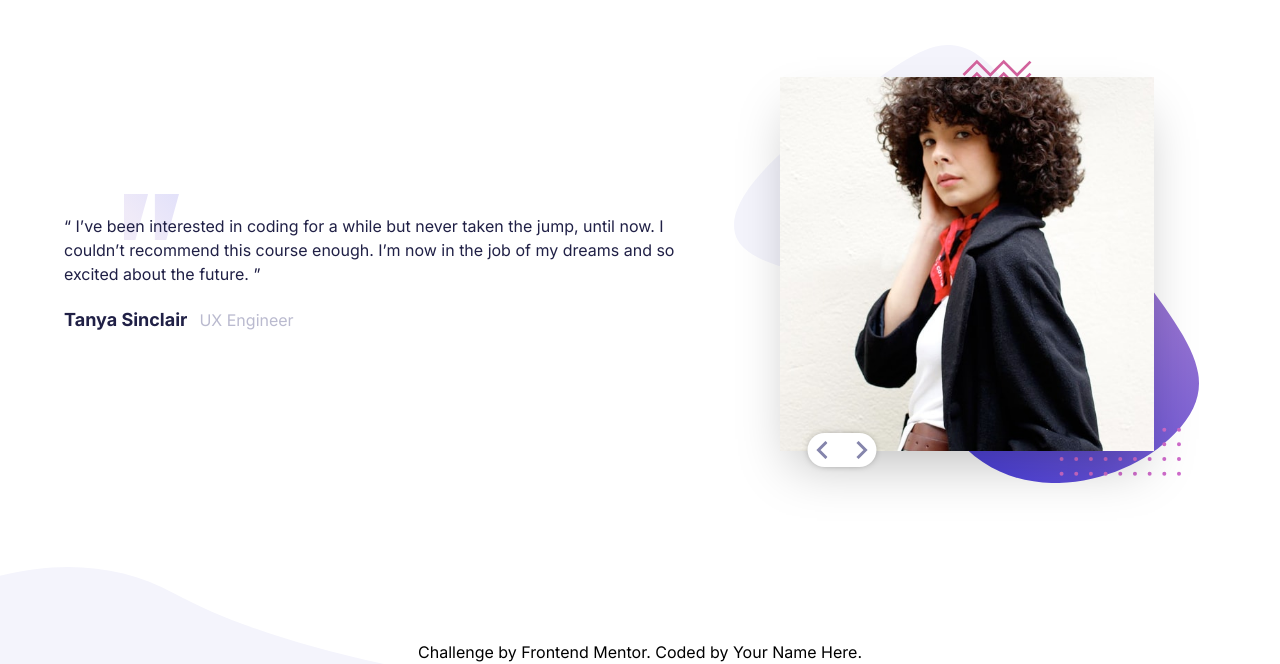
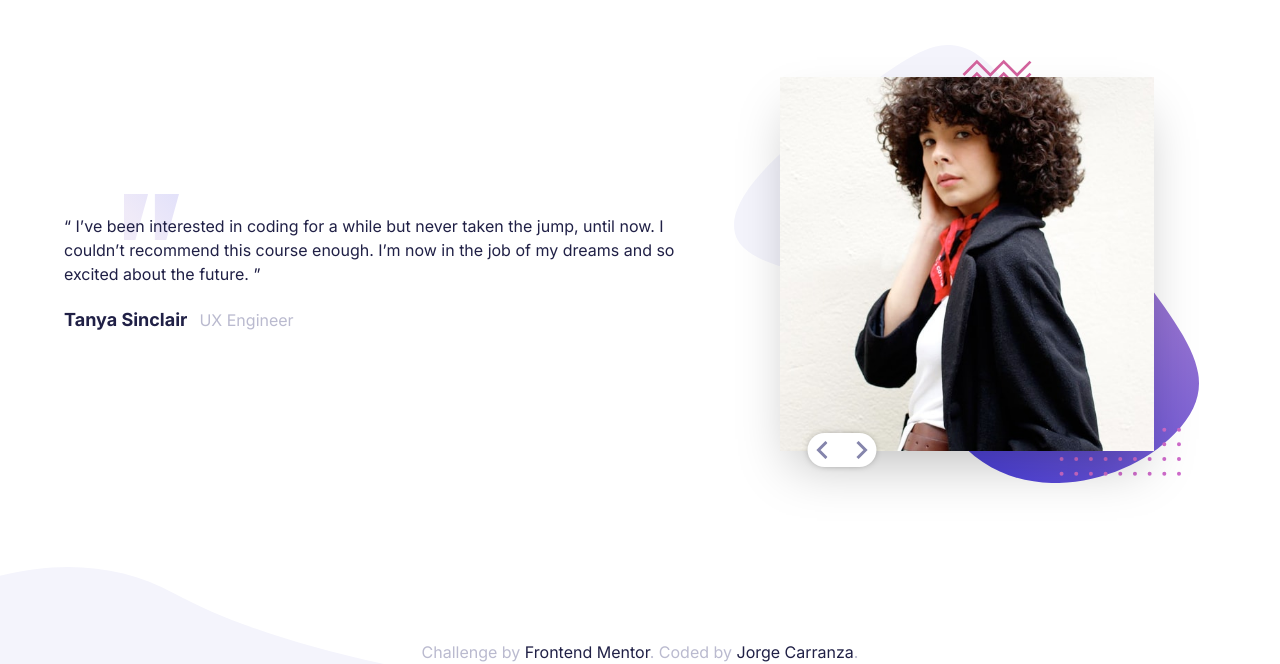
Before and after one commit to jorgecb10/FrontendMentor_Coding-Bootcamp-Testimonials-Slider_solution, a website: page index.html in a window 1280 px wide. Shown: the part 136-800 px from the top of the page. Drawn offline with Linux system fonts and the light colour scheme.

Commit message:
cambios en footer

```diff
--- a/index.html
+++ b/index.html
@@ -75,9 +75,9 @@
   </main>
 
   <footer class="contenedor">
-    <div class="attribution text-center absolute bottom-0 md:right-1/2 md:transform md:translate-x-1/2">
-      Challenge by <a href="https://www.frontendmentor.io?ref=challenge" target="_blank">Frontend Mentor</a>.
-      Coded by <a href="#">Your Name Here</a>.
+    <div class="attribution text-center absolute bottom-0 sm:right-1/2 sm:transform sm:translate-x-1/2 text-grayish-blue">
+      Challenge by <a href="https://www.frontendmentor.io?ref=challenge" target="_blank" class="text-dark-bkue">Frontend Mentor</a>.
+      Coded by <a href="https://github.com/jorgecb10" class="text-dark-bkue">Jorge Carranza</a>.
     </div>
   </footer>
 
```
Also changed, not shown: dist/output.css.
